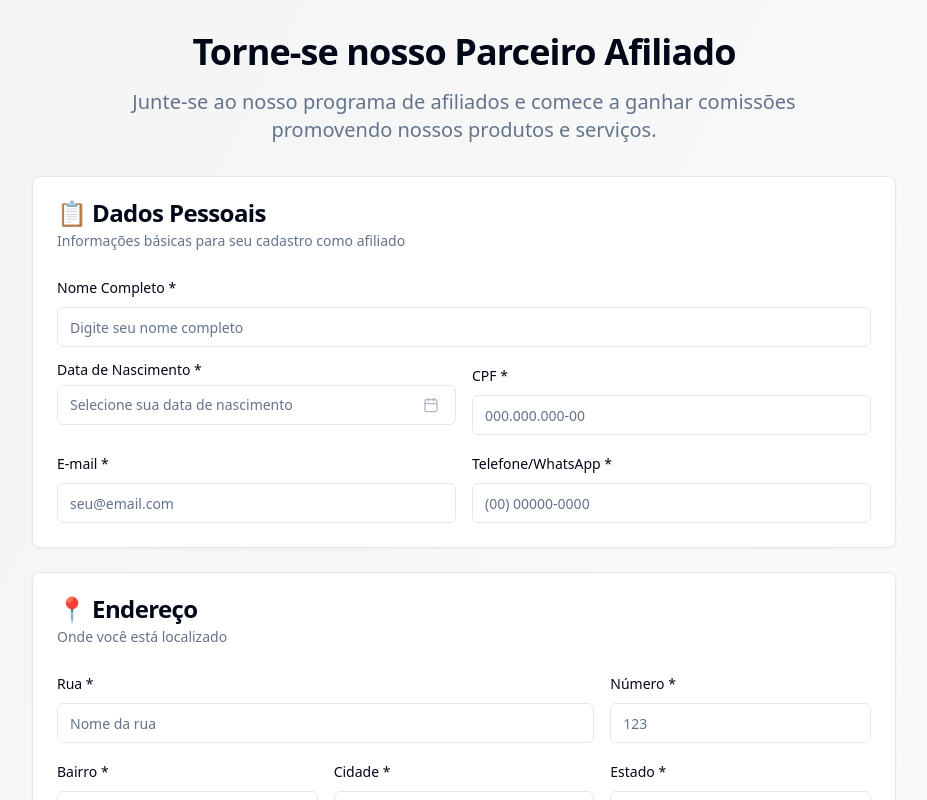
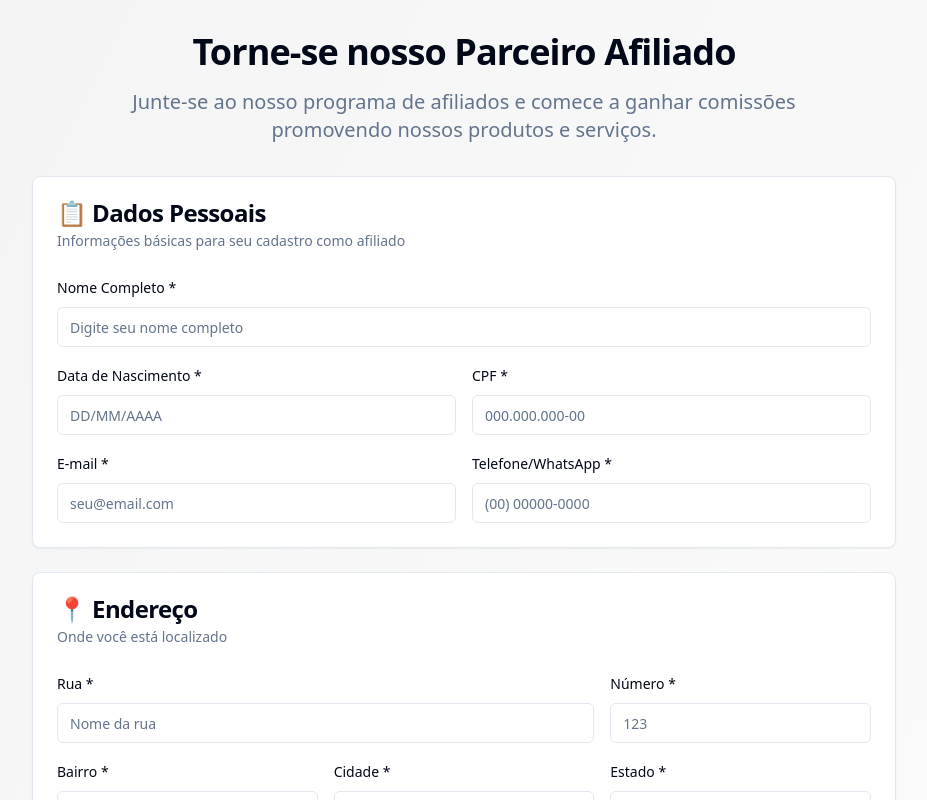
Before and after one commit to talles-coder/friendly-project-wizard, a React (Vite) app: page /cadastro-afiliado in a window 1280 px wide. Shown: the top 800 px of the page, without its empty margins (176-1103 px from the left). Built offline with nearby package versions, Linux system fonts and the light colour scheme.

Commit message:
Change date picker to text input

```diff
--- a/src/components/AffiliateForm.tsx
+++ b/src/components/AffiliateForm.tsx
@@ -43,9 +43,7 @@ import { toast } from "@/hooks/use-toast";
 
 const formSchema = z.object({
   name: z.string().min(2, "Nome deve ter pelo menos 2 caracteres"),
-  birthDate: z.date({
-    required_error: "Data de nascimento é obrigatória",
-  }),
+  birthDate: z.string().min(1, "Data de nascimento é obrigatória"),
   cpf: z.string().min(14, "CPF deve estar no formato 999.999.999-99"),
   email: z.string().email("Email inválido"),
   phone: z.string().optional(),
@@ -132,7 +130,7 @@ export const AffiliateForm = ({ affiliate, onSave, onCancel }: AffiliateFormProp
     resolver: zodResolver(formSchema),
     defaultValues: {
       name: affiliate?.name || "",
-      birthDate: affiliate?.birthDate ? new Date(affiliate.birthDate) : undefined,
+      birthDate: affiliate?.birthDate || "",
       cpf: affiliate?.cpf || "",
       email: affiliate?.email || "",
       phone: affiliate?.phone || "",
@@ -161,7 +159,7 @@ export const AffiliateForm = ({ affiliate, onSave, onCancel }: AffiliateFormProp
     const affiliateData: Partial<Affiliate> = {
       id: affiliate?.id || Date.now().toString(),
       name: data.name,
-      birthDate: data.birthDate.toISOString(),
+      birthDate: data.birthDate,
       cpf: data.cpf,
       email: data.email,
       phone: data.phone,
@@ -245,40 +243,14 @@ export const AffiliateForm = ({ affiliate, onSave, onCancel }: AffiliateFormProp
                 control={form.control}
                 name="birthDate"
                 render={({ field }) => (
-                  <FormItem className="flex flex-col">
+                  <FormItem>
                     <FormLabel>Data de Nascimento</FormLabel>
-                    <Popover>
-                      <PopoverTrigger asChild>
-                        <FormControl>
-                          <Button
-                            variant={"outline"}
-                            className={cn(
-                              "pl-3 text-left font-normal",
-                              !field.value && "text-muted-foreground"
-                            )}
-                          >
-                            {field.value ? (
-                              format(field.value, "dd/MM/yyyy")
-                            ) : (
-                              <span>Selecione a data</span>
-                            )}
-                            <CalendarIcon className="ml-auto h-4 w-4 opacity-50" />
-                          </Button>
-                        </FormControl>
-                      </PopoverTrigger>
-                      <PopoverContent className="w-auto p-0" align="start">
-                        <Calendar
-                          mode="single"
-                          selected={field.value}
-                          onSelect={field.onChange}
-                          disabled={(date) =>
-                            date > new Date() || date < new Date("1900-01-01")
-                          }
-                          initialFocus
-                          className={cn("p-3 pointer-events-auto")}
-                        />
-                      </PopoverContent>
-                    </Popover>
+                    <FormControl>
+                      <Input
+                        placeholder="DD/MM/AAAA"
+                        {...field}
+                      />
+                    </FormControl>
                     <FormMessage />
                   </FormItem>
                 )}
--- a/src/pages/PublicAffiliateRegistration.tsx
+++ b/src/pages/PublicAffiliateRegistration.tsx
@@ -42,9 +42,7 @@ import { toast } from "@/hooks/use-toast";
 
 const formSchema = z.object({
   name: z.string().min(2, "Nome deve ter pelo menos 2 caracteres"),
-  birthDate: z.date({
-    required_error: "Data de nascimento é obrigatória",
-  }),
+  birthDate: z.string().min(1, "Data de nascimento é obrigatória"),
   cpf: z.string().min(14, "CPF deve estar no formato 999.999.999-99"),
   email: z.string().email("Email inválido"),
   phone: z.string().min(14, "Telefone é obrigatório"),
@@ -218,40 +216,14 @@ export default function PublicAffiliateRegistration() {
                   control={form.control}
                   name="birthDate"
                   render={({ field }) => (
-                    <FormItem className="flex flex-col">
+                    <FormItem>
                       <FormLabel>Data de Nascimento *</FormLabel>
-                      <Popover>
-                        <PopoverTrigger asChild>
-                          <FormControl>
-                            <Button
-                              variant={"outline"}
-                              className={cn(
-                                "pl-3 text-left font-normal",
-                                !field.value && "text-muted-foreground"
-                              )}
-                            >
-                              {field.value ? (
-                                format(field.value, "dd/MM/yyyy")
-                              ) : (
-                                <span>Selecione sua data de nascimento</span>
-                              )}
-                              <CalendarIcon className="ml-auto h-4 w-4 opacity-50" />
-                            </Button>
-                          </FormControl>
-                        </PopoverTrigger>
-                        <PopoverContent className="w-auto p-0" align="start">
-                          <Calendar
-                            mode="single"
-                            selected={field.value}
-                            onSelect={field.onChange}
-                            disabled={(date) =>
-                              date > new Date() || date < new Date("1900-01-01")
-                            }
-                            initialFocus
-                            className={cn("p-3 pointer-events-auto")}
-                          />
-                        </PopoverContent>
-                      </Popover>
+                      <FormControl>
+                        <Input
+                          placeholder="DD/MM/AAAA"
+                          {...field}
+                        />
+                      </FormControl>
                       <FormMessage />
                     </FormItem>
                   )}
```
